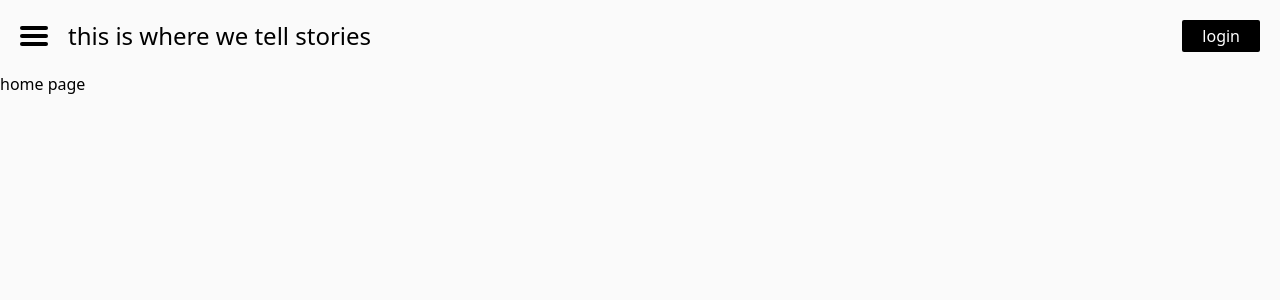
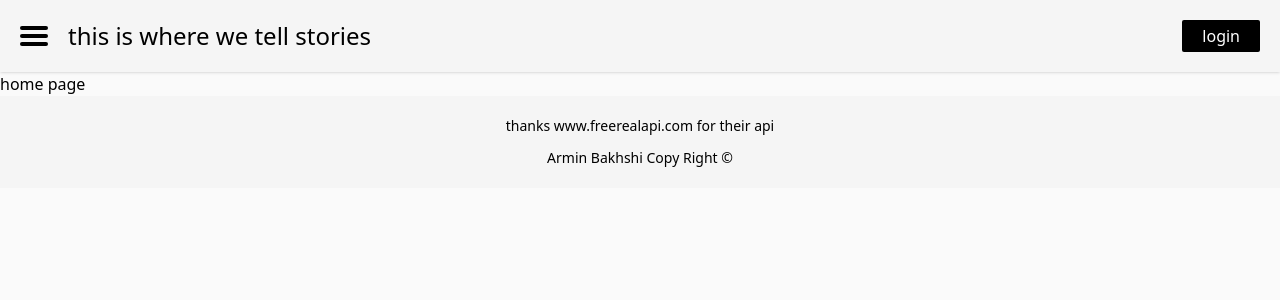
Before and after one commit to armin-bkh/houstory-next-app, a Next.js app: page / in a window 1280 px wide. Shown: the top 300 px of the page. Built offline with nearby package versions, Linux system fonts and the light colour scheme.

Commit message:
create Footer component

```diff
--- /dev/null
+++ b/components/Footer/Footer.jsx
@@ -0,0 +1,16 @@
+const Footer = () => {
+  return (
+    <footer className="flex flex-col justify-center items-center bg-neutral-100 py-5 text-sm">
+      <p className="mb-3">
+        thanks{" "}
+        <a target="_blank" href="https://www.freerealapi.com">
+          www.freerealapi.com
+        </a>{" "}
+        for their api
+      </p>
+      <p>Armin Bakhshi Copy Right &copy;</p>
+    </footer>
+  );
+};
+
+export default Footer;
--- a/components/Header/Header.jsx
+++ b/components/Header/Header.jsx
@@ -5,7 +5,7 @@ const Header = () => {
   const [isShow, setIsShow] = useState(false);
   return (
     <>
-      <header className="flex items-center p-5 overflow-hidden">
+      <header className="flex items-center p-5 overflow-hidden bg-neutral-100 shadow">
         <button
           className="z-50"
           onClick={() => setIsShow((prevIsShow) => !prevIsShow)}
--- a/components/Navbar/Navbar.jsx
+++ b/components/Navbar/Navbar.jsx
@@ -3,6 +3,8 @@ import Link from "next/link";
 const links = [
   { id: 1, title: "home", href: "/" },
   { id: 2, title: "blogs", href: "/blogs" },
+  { id: 3, title: "about", href: "/about" },
+  { id: 3, title: "contact", href: "/contact" },
   { id: 3, title: "login", href: "/login" },
 ];
 
@@ -17,7 +19,10 @@ const Navbar = ({ isShow }) => {
         <nav>
           <ul>
             {links.map((link) => (
-              <li className="text-white hover:scale-125 transition" key={link.id}>
+              <li
+                className="text-white hover:scale-125 transition"
+                key={link.id}
+              >
                 <Link href={link.href}>
                   <a className="px-4 py-1 inline-block">{link.title}</a>
                 </Link>
--- a/layout/Layout.jsx
+++ b/layout/Layout.jsx
@@ -1,3 +1,4 @@
+import Footer from "components/Footer/Footer";
 import Header from "components/Header/Header";
 
 const Layout = ({ children }) => {
@@ -5,6 +6,7 @@ const Layout = ({ children }) => {
     <>
       <Header />
       {children}
+      <Footer />
     </>
   );
 };
```
